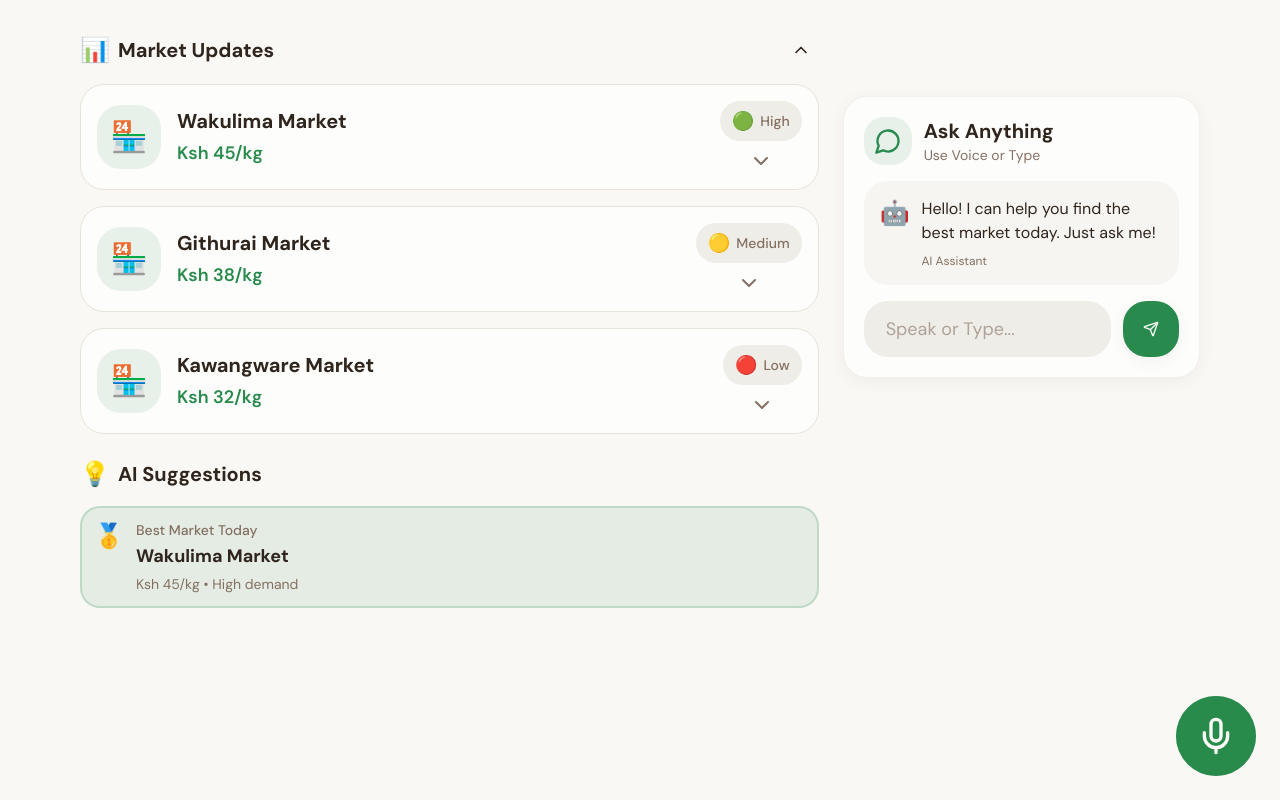
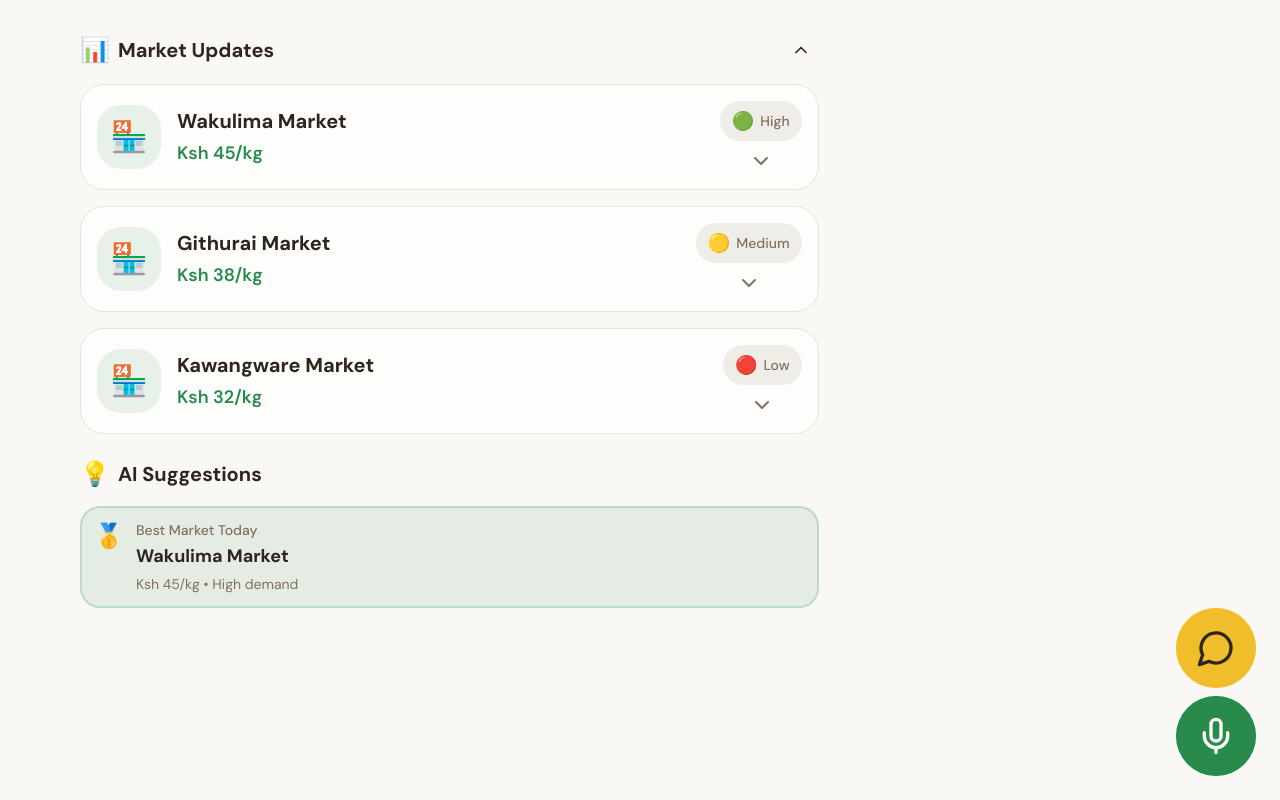
Before and after one commit to DevFrancisLab/sokoleo, a React (Vite) app in the folder frontend/: page /dashboard in a window 1280 px wide. Built offline with nearby package versions, Linux system fonts and the light colour scheme; the HTML template or start-up script is replaced by a standard one.

Commit message:
Dashboard: Add FloatingChatButton for expanded markets state, remove sidebar ChatSection

```diff
--- /dev/null
+++ b/frontend/src/components/dashboard/FloatingChatButton.tsx
@@ -0,0 +1,24 @@
+import { MessageCircle } from "lucide-react";
+import { useState } from "react";
+import { cn } from "@/lib/utils";
+
+const FloatingChatButton = () => {
+  const [isOpen, setIsOpen] = useState(false);
+
+  return (
+    <button
+      onClick={() => setIsOpen(!isOpen)}
+      className={cn(
+        "fixed bottom-28 right-6 z-50 w-20 h-20 rounded-full flex items-center justify-center transition-all duration-300",
+        "bg-secondary shadow-glow hover:scale-105 active:scale-95"
+      )}
+      aria-label="Open Chat"
+    >
+      <span className={cn("absolute inset-0 rounded-full bg-secondary/40 animate-voice-pulse")} />
+      <span className={cn("absolute inset-0 rounded-full bg-secondary/20 animate-voice-pulse")} style={{ animationDelay: "0.5s" }} />
+      <MessageCircle className={cn("w-10 h-10 text-secondary-foreground relative z-10 transition-transform", isOpen && "animate-gentle-bounce")} />
+    </button>
+  );
+};
+
+export default FloatingChatButton;
--- a/frontend/src/pages/Dashboard.tsx
+++ b/frontend/src/pages/Dashboard.tsx
@@ -5,6 +5,7 @@ import MarketCard from "@/components/dashboard/MarketCard";
 import InsightTile from "@/components/dashboard/InsightTile";
 import ChatSection from "@/components/dashboard/ChatSection";
 import VoiceButton from "@/components/dashboard/VoiceButton";
+import FloatingChatButton from "@/components/dashboard/FloatingChatButton";
 
 const markets = [
 	{ name: "Wakulima Market", price: 45, demand: "high" as const, crates: 200, bestTime: "Morning", distance: 12 },
@@ -20,7 +21,7 @@ const Dashboard = () => {
 
 			<main className="container max-w-6xl mx-auto px-4 py-8">
 				{isMarketsOpen ? (
-					/* Expanded: 3-col layout with markets on left (2 cols) and chat in sidebar */
+					/* Expanded: 3-col layout with markets on left (2 cols), float chat and voice buttons */
 					<div className="grid gap-6 lg:grid-cols-3">
 						<div className="lg:col-span-2 space-y-6">
 							<section>
@@ -56,12 +57,6 @@ const Dashboard = () => {
 								</div>
 							</section>
 						</div>
-
-						<aside className="space-y-6 lg:col-span-1">
-							<div className="sticky top-24 w-full">
-								<ChatSection />
-							</div>
-						</aside>
 					</div>
 				) : (
 					/* Collapsed: full width centered layout for AI Suggestions + Chat */
@@ -98,7 +93,9 @@ const Dashboard = () => {
 						</div>
 					</div>
 				)}
-			</main>			<VoiceButton />
+			</main>
+			{isMarketsOpen && <FloatingChatButton />}
+			<VoiceButton />
 		</div>
 	);
 };
```
Also changed, not shown: 9 other files (tests, documents, lock files or other folders).
